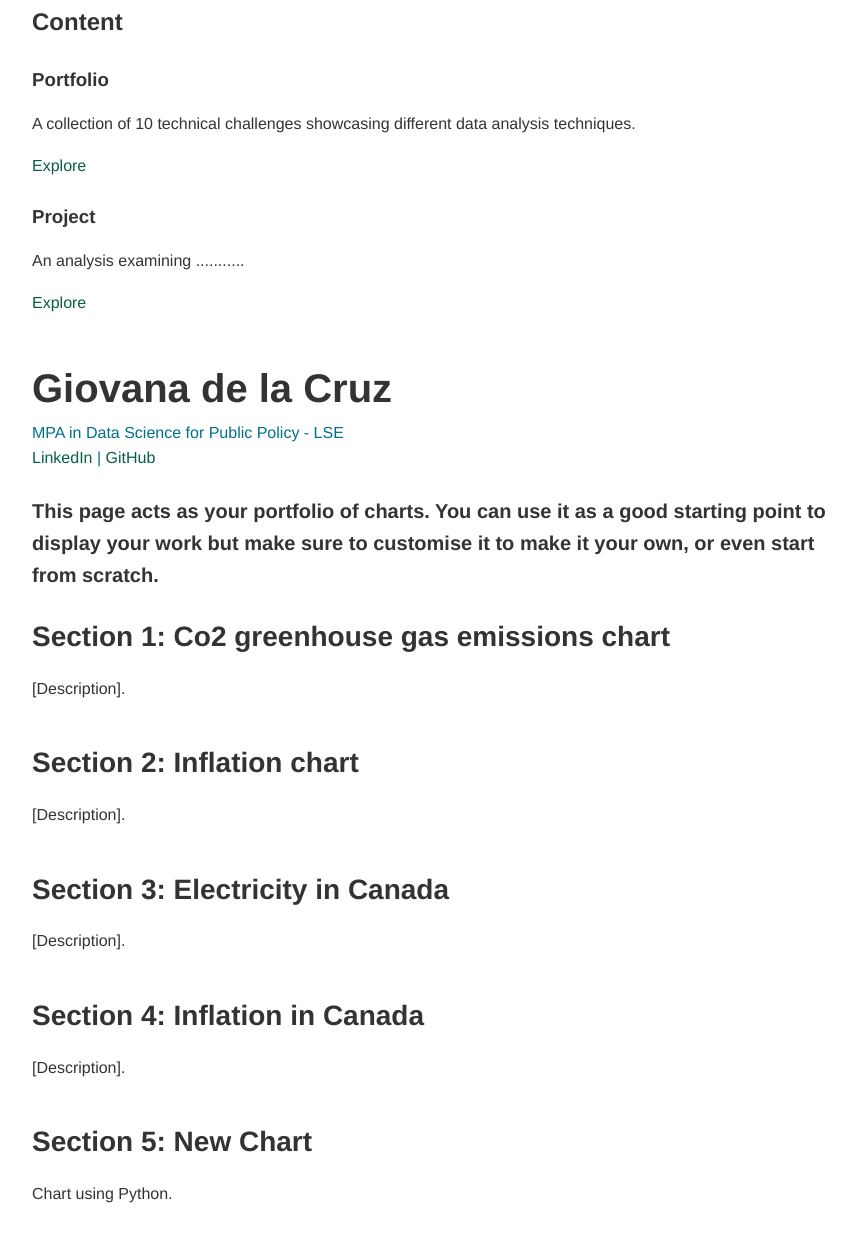
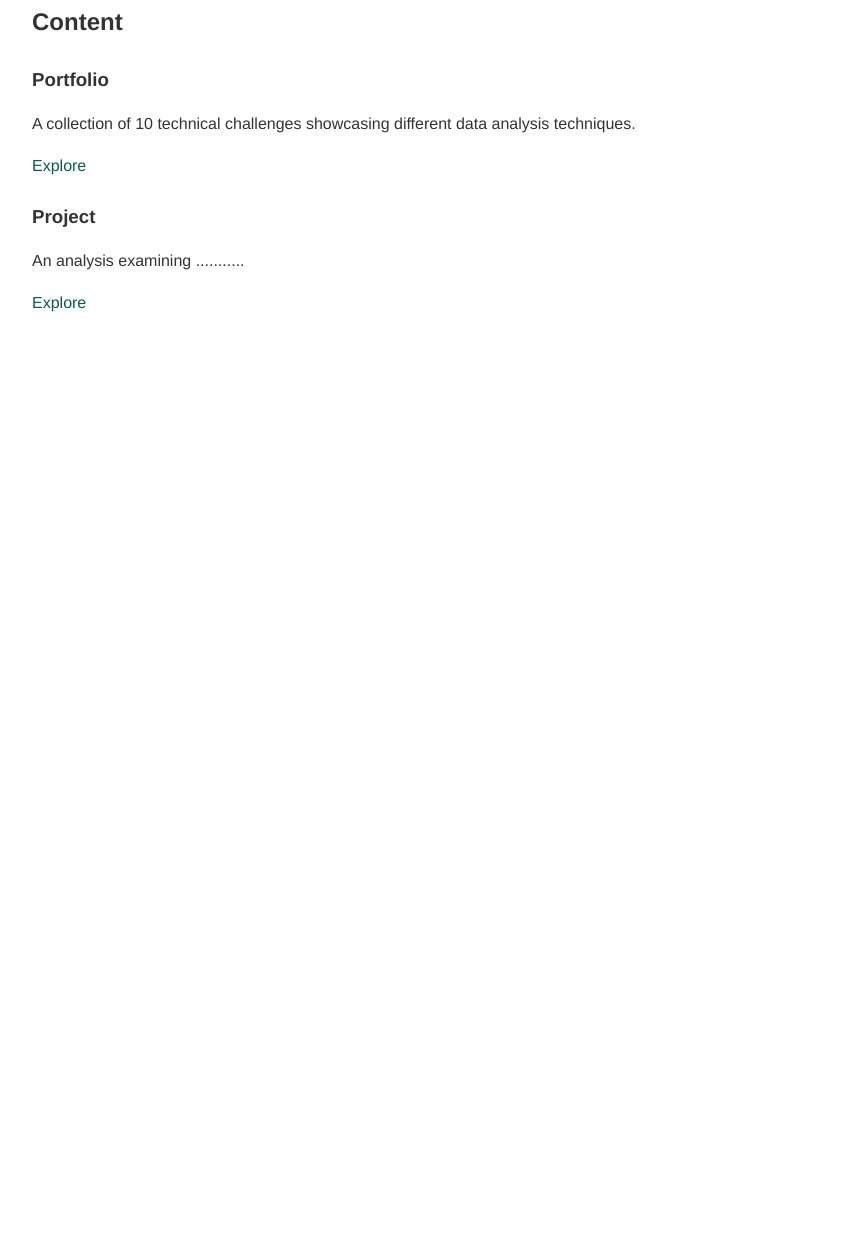
Before and after one commit to GiovanadelaCruz/GiovanadelaCruz.github.io, a plain HTML site: page index.html in a window 1280 px wide. Shown: the part 361-1602 px from the top of the page, without its empty margins (208-1064 px from the left). After the commit the page ends 800 px from the top, so only its background shows below. Drawn offline with Linux system fonts and the light colour scheme; a script that the page names is missing.

Commit message:
Update index.html

```diff
--- a/index.html
+++ b/index.html
@@ -75,99 +75,6 @@
         </div>
     </section>
 
-    <h1 class="big" style="margin-bottom: 0px;"> <!-- We have added a class to the header called "big" which we can use to style it in the CSS -->
-        <!-- This is a header, it is the largest text on the page -->
-        Giovana de la Cruz
-    </h1>
-    <p style="margin-top: 0px; color: rgb(0, 113, 139)">
-        <!-- we're setting the margin to 0px so the header and authour name are close together -->
-        MPA in Data Science for Public Policy - LSE <br>
-        <a href="https://www.linkedin.com/in/giovana-de-la-cruz">LinkedIn</a> | <a
-            href="https://github.com/GiovanadelaCruz">GitHub</a>
-    </p>
-    <h3 class="small"> <!-- We have added a class to the header called "small" which we can use to style it in the CSS -->
-        This page acts as your portfolio of charts. You can use it as a good starting point to display your work but make sure to customise it to make it your own, or even start from scratch.
-    </h3>
-
-    <!-- We're organising the page into sections, with each section containing a chart, title and a description -->
-    <section>
-        <div class="chart-description">
-            <h2>Section 1: Co2 greenhouse gas emissions chart</h2>
-            <p> <!-- This is a paragraph, it's the main way to display text on a web page -->
-                [Description].
-            </p>
-        </div>
-        <figure id="Location1"></figure> <!-- we give it an id so we can put a vega-lite graph here with VegaEmbed -->
-    </section>
-
-    <section>
-        <div class="chart-description">
-            <h2>Section 2: Inflation chart</h2>
-            <p> <!-- This is a paragraph, it's the main way to display text on a web page -->
-                [Description].
-            </p>
-        </div>
-        <figure id="Location2"></figure> <!-- we give it an id so we can put a vega-lite graph here with VegaEmbed -->
-    </section>
-
-    <section>
-        <div class="chart-description">
-            <h2>Section 3: Electricity in Canada</h2>
-            <p> <!-- This is a paragraph, it's the main way to display text on a web page -->
-                [Description].
-            </p>
-        </div>
-        <figure id="Location3"></figure> <!-- we give it an id so we can put a vega-lite graph here with VegaEmbed -->
-    </section>
-
-    <section>
-        <div class="chart-description">
-            <h2>Section 4: Inflation in Canada</h2>
-            <p> <!-- This is a paragraph, it's the main way to display text on a web page -->
-                [Description].
-            </p>
-        </div>
-        <figure id="Location4"></figure> <!-- we give it an id so we can put a vega-lite graph here with VegaEmbed -->
-    </section>
-
-    <section>
-        <div class="chart-description">
-            <h2>Section 5: New Chart</h2>
-            <p> <!-- This is a paragraph, it's the main way to display text on a web page -->
-                Chart using Python.
-            </p>
-        </div>
-        <figure id="Location5"></figure> <!-- we give it an id so we can put a vega-lite graph here with VegaEmbed -->
-    </section>
-    <!-- Do you want to add more sections? -->
-        <!-- Try copying pasting the section above -->
-        <!-- You'll need to change the id of the figure "<figure id="Location3"... -->
-        <!-- ... and add a new variable for the graph spec in the script at the bottom of the page -->
-
-
-    <!-- This is a script, it's a way to run JavaScript code on the page -->
-    <script>
-        // This is a comment in JavaScript - it's a different language to HTML and CSS
-
-        // Example: let figure_1_spec = "https://raw.githubusercontent.com/EconomicsObservatory/courses/main/2/s2_chart2.json"; // We're storing the URL of the graph we want to display in a variable
-        let figure_1_spec = "w1_chart1.json"
-        let figure_2_spec = "w1_chart2.json"
-        let figure_3_spec = "w2_chart1.json"
-        let figure_4_spec = "w2_chart2.json"
-        let figure_5_spec = "goods_services.json"
-                                                                                                              // You should have a spec for a graph in this same folder. Just specify its name here, e.g. let figure_1_spec = "chart1.json"
-
-        // Example: vegaEmbed('#Location1', figure_1_spec) // We're using the vegaEmbed function to put a graph in the element with id figure_1
-        vegaEmbed('#Location1', figure_1_spec)
-        vegaEmbed('#Location2', figure_2_spec)
-        vegaEmbed('#Location3', figure_3_spec)
-        vegaEmbed('#Location4', figure_4_spec)
-        vegaEmbed('#Location5', figure_5_spec)
-
-
-
-    </script>
-
 </body>
 
 </html>
```
